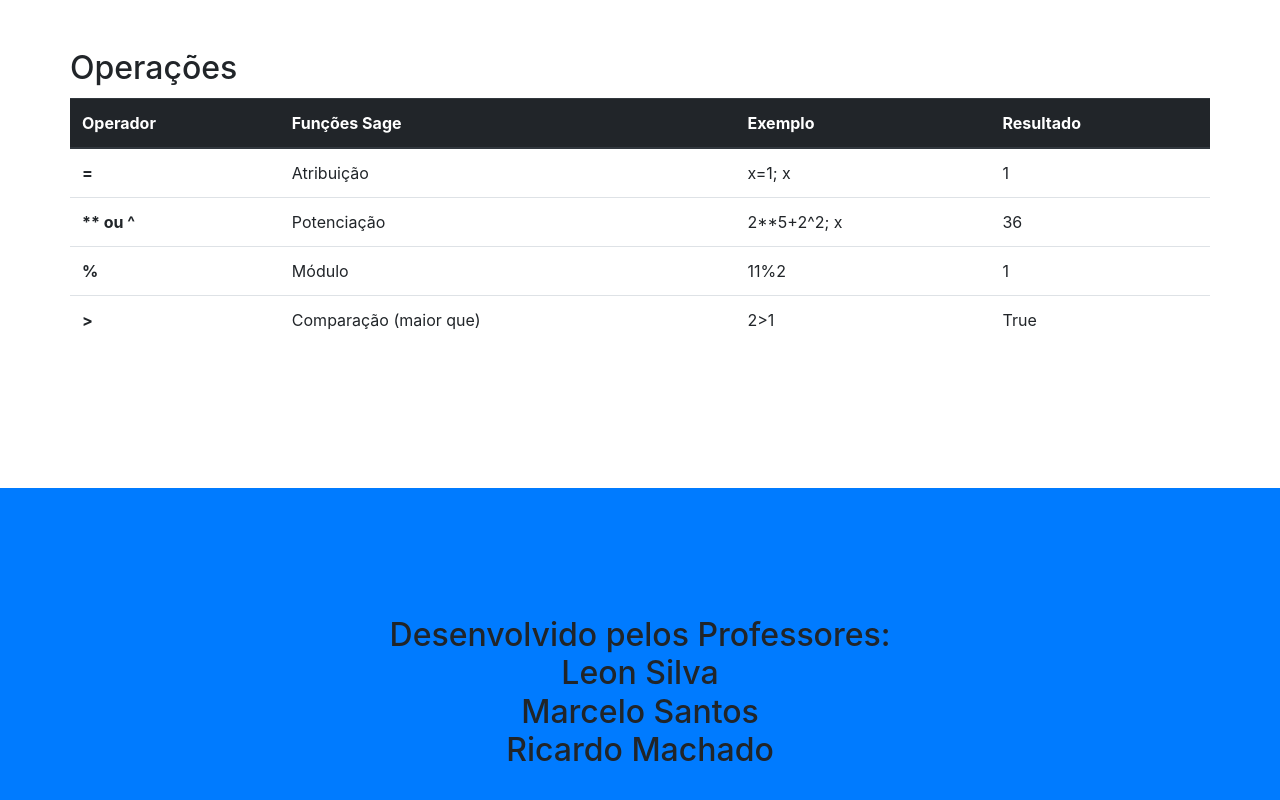
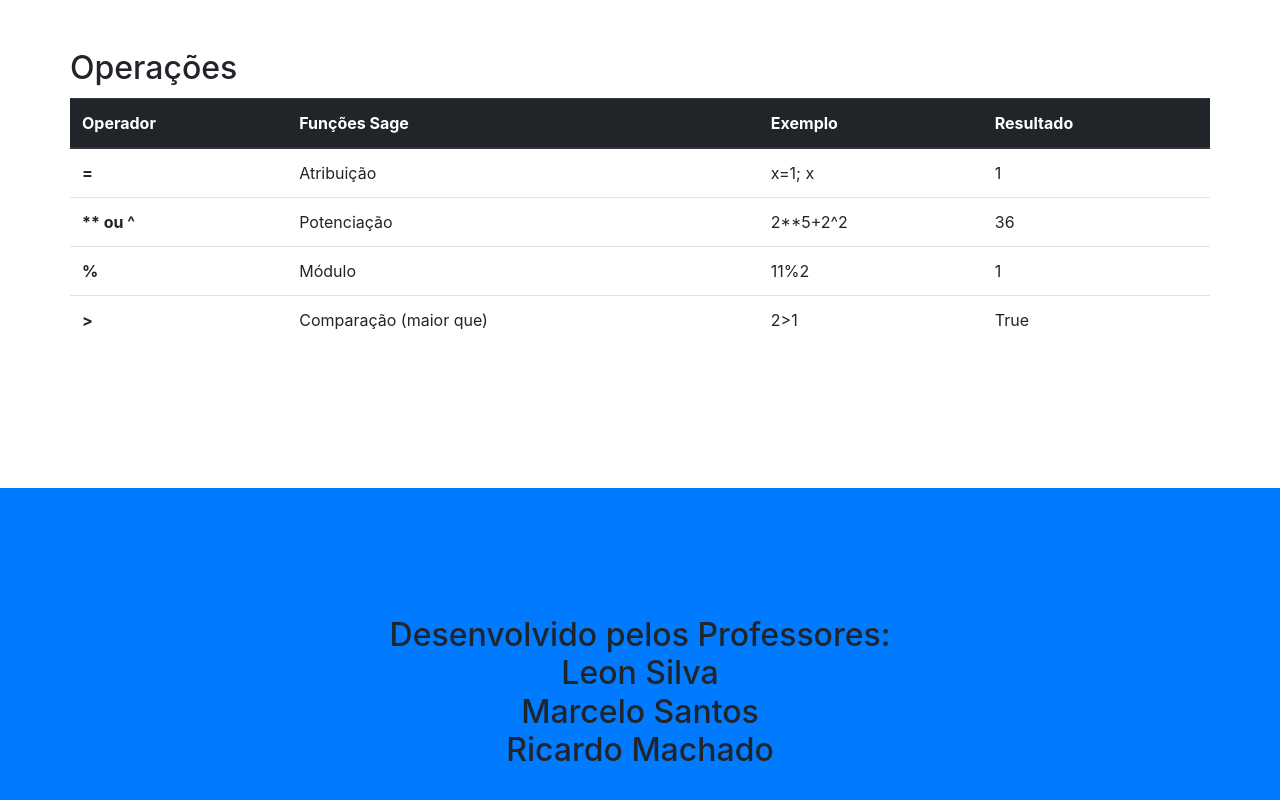
Before and after one commit to ricardonmachado/teste-publico, a website with bundled scripts: page index.html in a window 1280 px wide. Shown: the part 3976-4776 px from the top of the page. Built offline with nearby package versions, Linux system fonts and the light colour scheme; a script that the page names is missing.

Commit message:
coreção erro em operações

```diff
--- a/index.html
+++ b/index.html
@@ -539,7 +539,7 @@ style="background-color: #1444f7"
     <tr>
       <th scope="row">** ou ^</th>
       <td>Potenciação</td>
-      <td> 2**5+2^2; x
+      <td> 2**5+2^2
       </td>
       <td>36</td>
     </tr>
```
